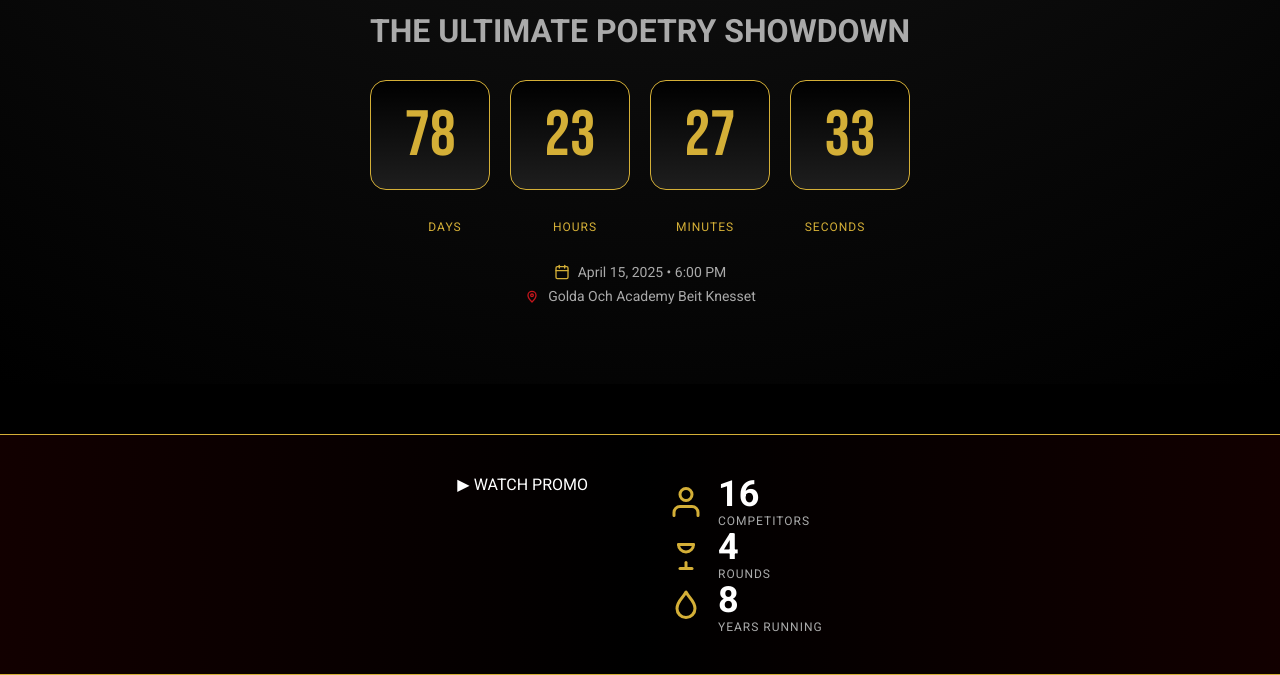
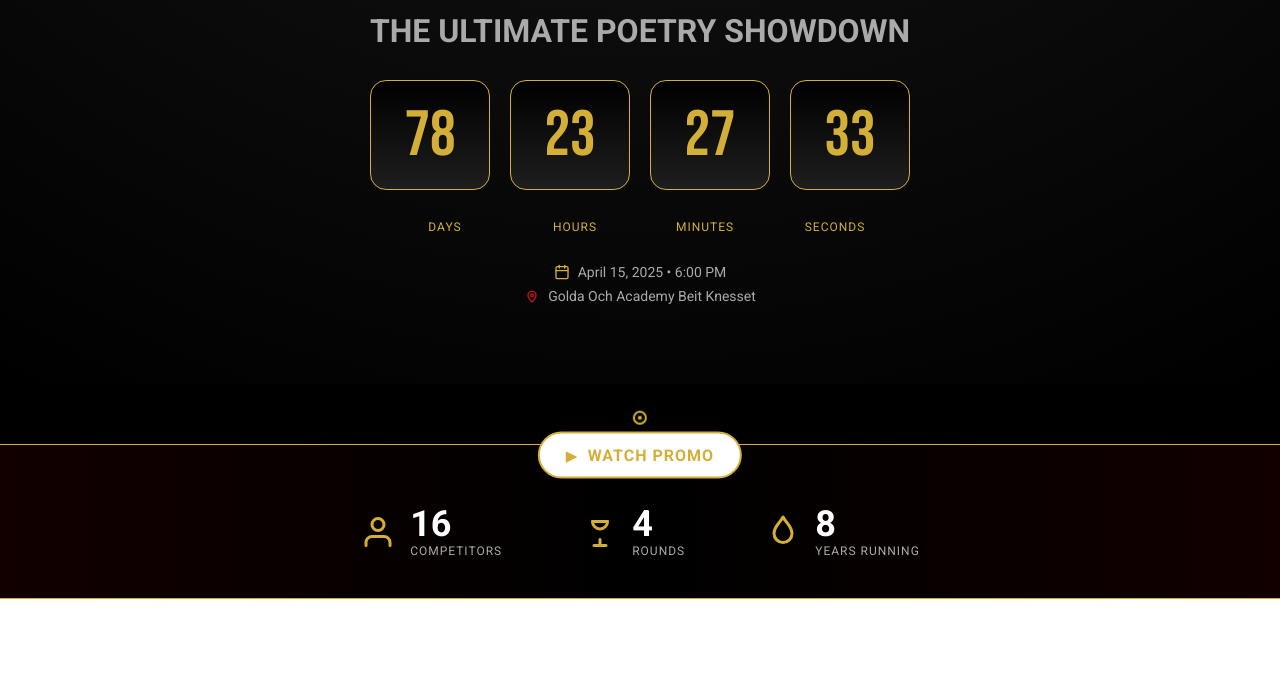
Before and after one commit to jhefetz-GOA/battle-of-the-bards, a plain HTML site: page index.html in a window 1280 px wide. Shown: the part 905-1580 px from the top of the page. After the commit the page ends 1504 px from the top, so only its background shows below. Drawn offline with Linux system fonts and the light colour scheme.

Commit message:
Update styles.css

```diff
--- a/css/styles.css
+++ b/css/styles.css
@@ -317,15 +317,12 @@ section ul li {
   align-items: center;
 }
 
-/* ===== STATS BAR ===== */
+/* ===== STATS BAR + PROMO BUTTON ===== */
 
 .stats-bar {
-  margin-top: 50px;
-  padding: 40px 20px;
-
-  display: flex;
-  justify-content: center;
-  gap: 80px;
+  position: relative;
+  margin-top: 60px;
+  padding: 60px 20px 40px;
 
   background: linear-gradient(
     to right,
@@ -338,11 +335,87 @@ section ul li {
   border-bottom: 1px solid var(--gold);
 }
 
+/* --- PROMO BUTTON --- */
+
+.promo-button-wrapper {
+  position: absolute;
+  top: 0;
+  left: 50%;
+  transform: translate(-50%, -50%);
+  text-align: center;
+}
+
+.promo-button {
+  display: inline-flex;
+  align-items: center;
+  gap: 10px;
+
+  padding: 12px 26px;
+  border-radius: 999px;
+
+  background: var(--white);
+  border: 2px solid var(--gold);
+
+  font-weight: 700;
+  letter-spacing: 1px;
+  color: var(--gold);
+  text-decoration: none;
+
+  transition: all 0.25s ease;
+}
+
+.promo-button:hover {
+  background: var(--gold);
+  color: #000;
+}
+
+.promo-icon {
+  font-size: 14px;
+}
+
+/* --- TARGET ANIMATION --- */
+
+.promo-target {
+  width: 14px;
+  height: 14px;
+  margin: 0 auto 6px;
+
+  border: 2px solid var(--gold);
+  border-radius: 50%;
+
+  position: relative;
+  animation: bob 1.6s ease-in-out infinite;
+}
+
+.promo-target::after {
+  content: "";
+  position: absolute;
+  top: 50%;
+  left: 50%;
+  width: 4px;
+  height: 4px;
+  background: var(--gold);
+  border-radius: 50%;
+  transform: translate(-50%, -50%);
+}
+
+@keyframes bob {
+  0%, 100% { transform: translateY(0); }
+  50% { transform: translateY(-6px); }
+}
+
+/* --- STATS CONTENT --- */
+
+.stats-content {
+  display: flex;
+  justify-content: center;
+  gap: 80px;
+}
+
 .stat-item {
   display: flex;
   align-items: center;
   gap: 14px;
-  text-align: left;
 }
 
 .stat-text {
```
